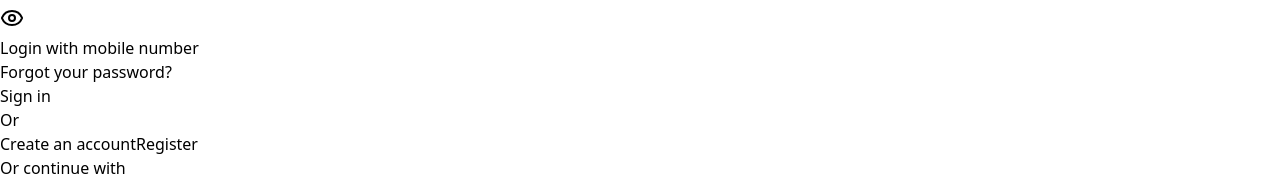
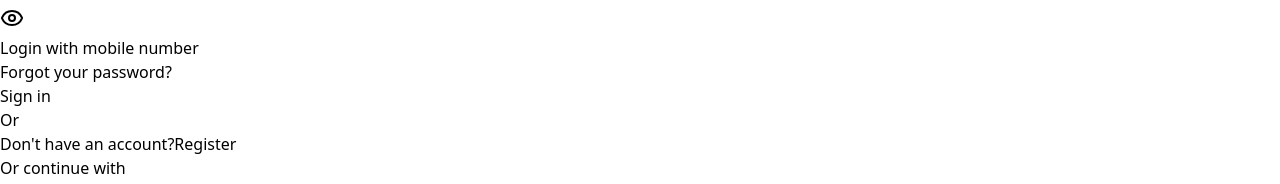
Before and after one commit to mddanish867/eleganet-commerce, a React (Vite) app: page /login in a window 1280 px wide. Shown: the part 840-1024 px from the top of the page. Built offline with nearby package versions, Linux system fonts and the light colour scheme.

Commit message:
Update Login.jsx
modified login form

```diff
--- a/src/Pages/Auth/Login.jsx
+++ b/src/Pages/Auth/Login.jsx
@@ -97,7 +97,7 @@ const Login = () => {
 
             <div className="mt-6">
               <div className="text-center">
-                Create an account
+                Don't have an account?
                 <a href="/register" className="font-medium text-blue-600 hover:text-blue-500 ml-2">
                   Register
                 </a>
```
